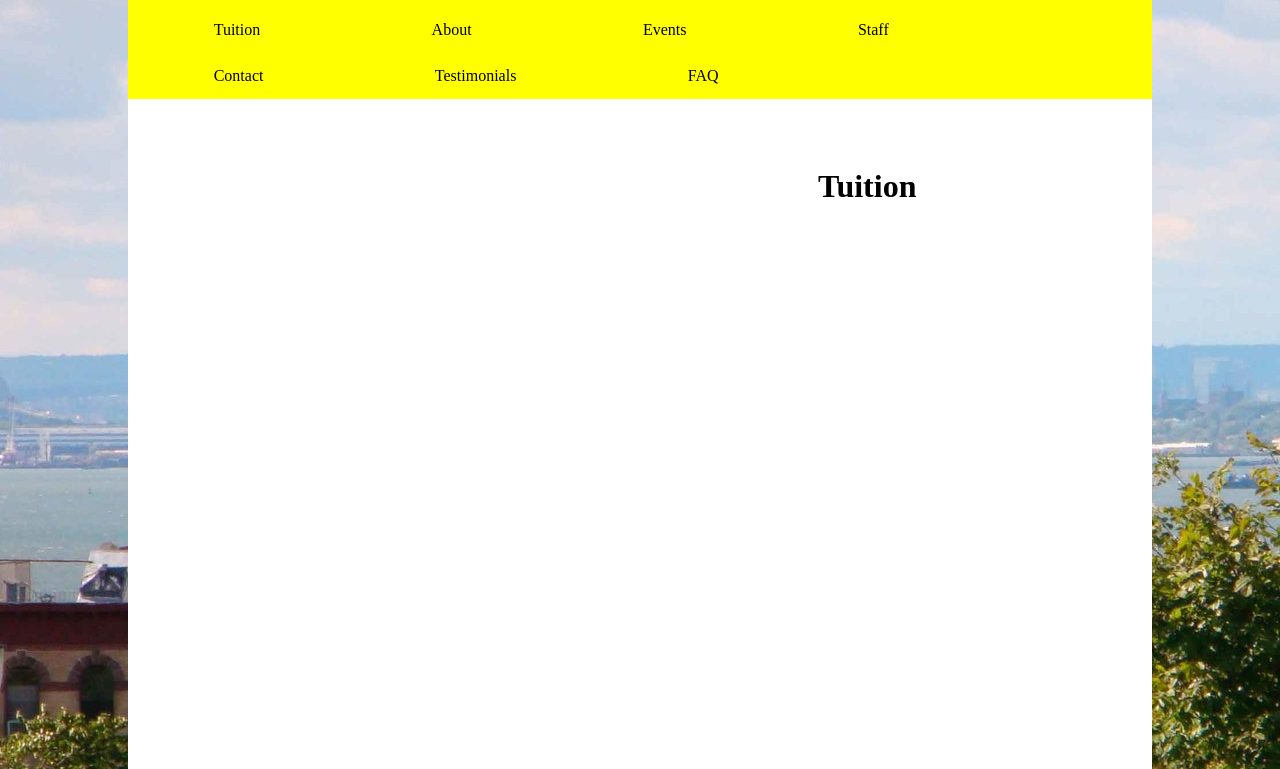
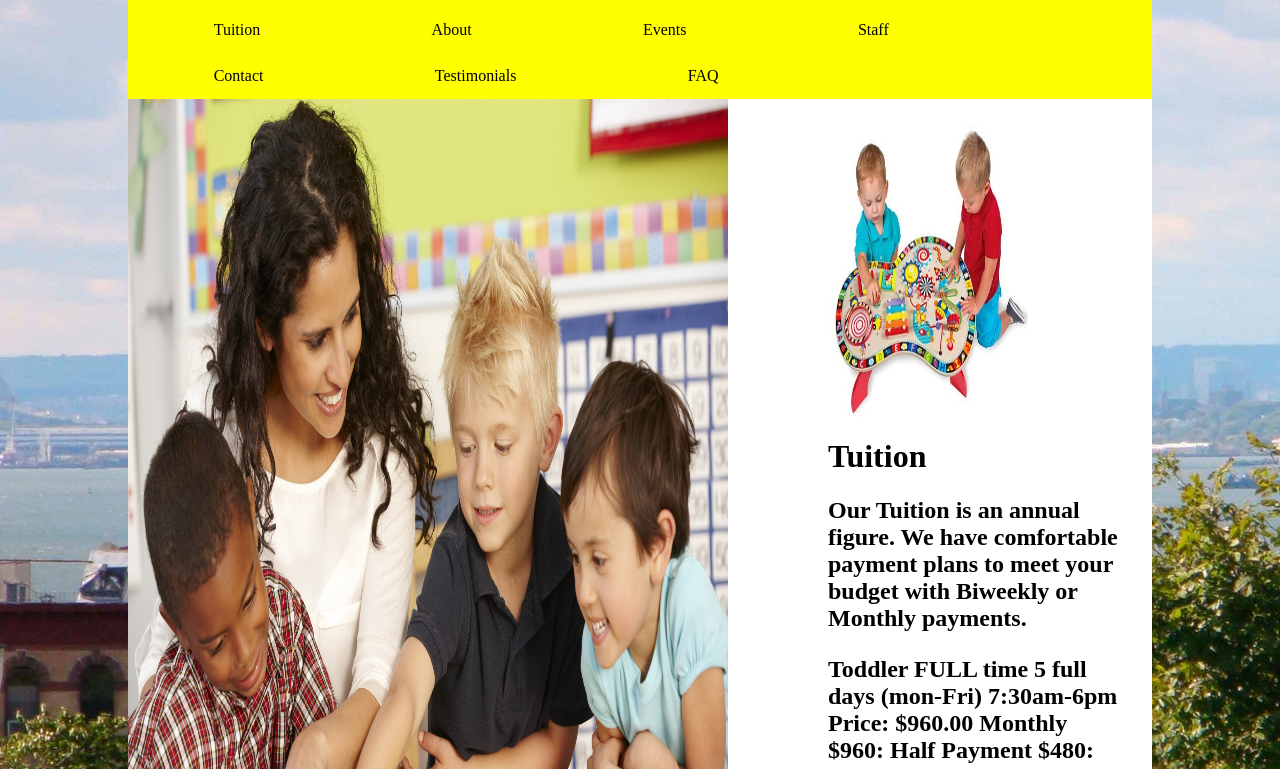
Before and after one commit to alex8796/sunday, a plain HTML site: page tuition.html in a window 1280 px wide. Shown: the part 183-952 px from the top of the page. Drawn offline with Linux system fonts and the light colour scheme.

Commit message:
add files

```diff
--- a/css/tuition.css
+++ b/css/tuition.css
@@ -191,15 +191,7 @@ li.dropdown {
 
 /* HOME CONTENT */
 
-#place{
-	width: 200px;
-	height: 300px;
-	background: ---red;
-	position: absolute;
-	margin-top: 330px;
-	margin-left: 690px;
 
-}
 
 #lugar{
 	width: 600px;
@@ -308,3 +300,37 @@ margin-top: -200px;
   from {opacity: .4}
   to {opacity: 1}
 }
+
+
+/* Tuition box 2 */
+#kids{
+  width: 30px;
+  height: 30px;
+  position: absolute;
+  margin-top: 500px;
+}
+
+#para1{
+  margin-left: 700px;
+  width: 300px;
+  margin-top: 600px;
+  position: absolute;
+}
+
+#Tuition{
+  width: 200px;
+  height:300px;
+  position:absolute;
+  margin-top: 300px;
+  margin-left: 700px;
+
+}
+#Tuition2{
+
+  width: 600px;
+  height: 800px;
+  position: absolute;
+  margin-top: 250px;
+
+
+}
--- a/tuition.html
+++ b/tuition.html
@@ -58,9 +58,25 @@
 		</ul>
 	</div>
 
-<div id="place" >
-		<h1>Tuition</h1>
-	</div>
+
+		<div id="Tuition">
+			<img src="images/Toys.jpg"></div>
+
+				<div id="Tuition2">
+					<img src="images/Teacher2.jpg"></div>
+
+				<div id="para1">
+						<h1>Tuition</h1>
+							<p><h2>Our Tuition is an annual figure. We have comfortable payment plans to meet your budget with  Biweekly or Monthly payments.</p><h2>
+								<p><h2>Toddler FULL time
+									5 full days (mon-Fri) 7:30am-6pm
+									Price: $960.00
+									Monthly $960:
+									Half Payment $480:</p></h2>
+								</p></h2>
+		   		</div>
+
+
 
 </div>
 
```
Also changed, not shown: images/Teacher.jpg (added), images/Teacher2.jpg (added), images/Toys.jpg (added).
